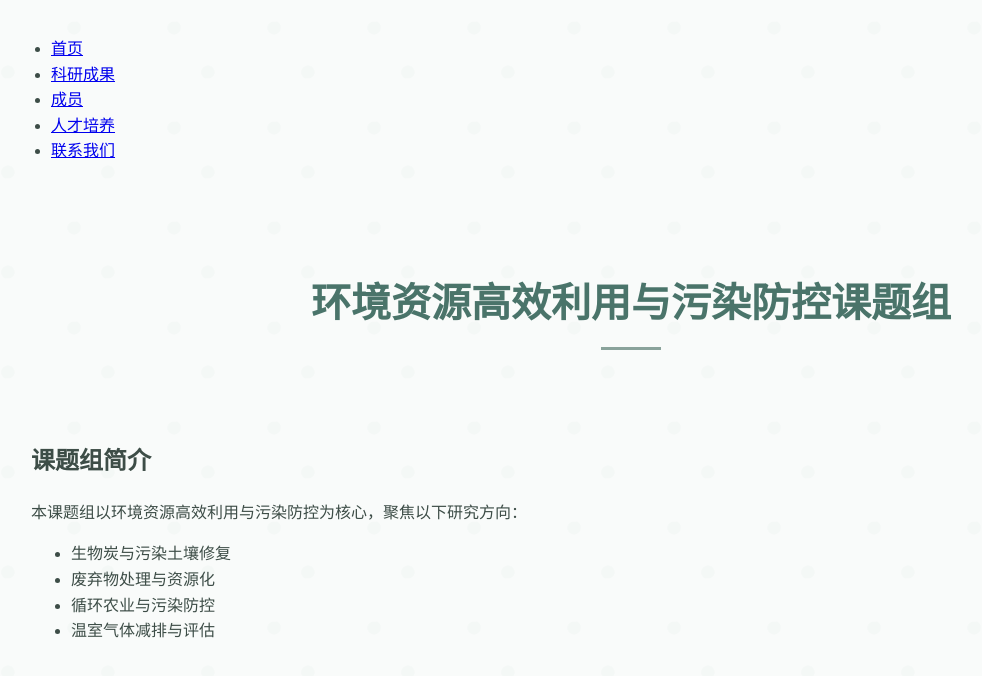
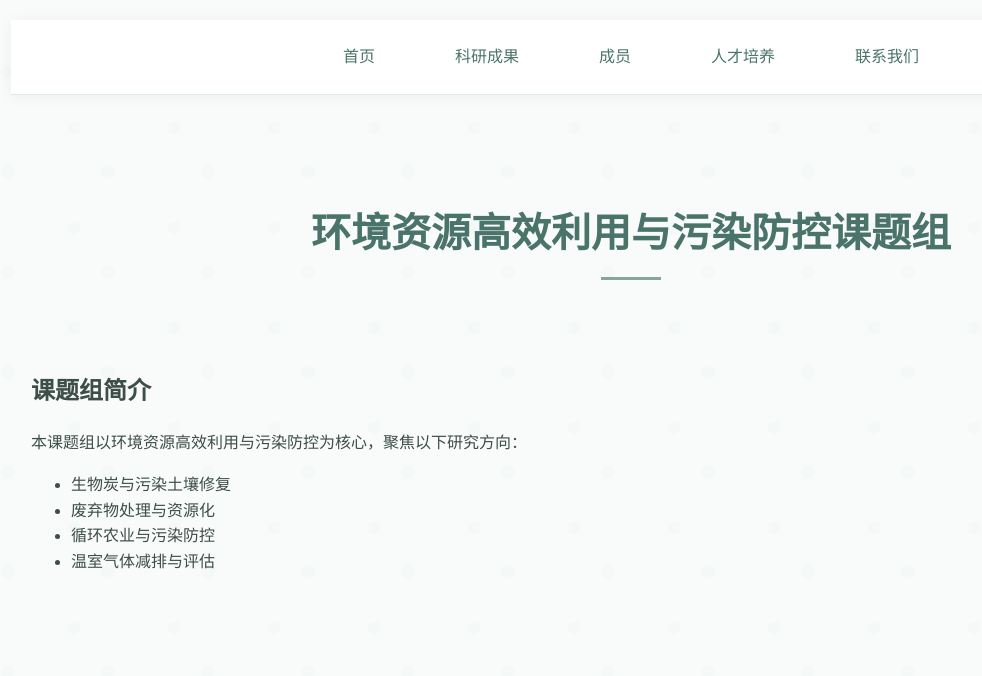
Before and after one commit to honeymie/tanzx-lab, a plain HTML site: page index.html in a window 1280 px wide. Shown: the whole page, without its empty margins (9-991 px from the left). Drawn offline with Linux system fonts and the light colour scheme.

Commit message:
Update styles.css

```diff
--- a/styles.css
+++ b/styles.css
@@ -17,7 +17,7 @@ body {
     background-image: var(--natural-pattern);
 }
 
-.main-nav {
+.navbar {
     background-color: rgba(255,255,255,0.95);
     padding: 1.5rem 0;
     margin-bottom: 2rem;
@@ -25,7 +25,7 @@ body {
     border-bottom: 1px solid #e0ebe5;
 }
 
-.main-nav ul {
+.nav-list {
     list-style: none;
     padding: 0;
     margin: 0;
@@ -34,7 +34,7 @@ body {
     gap: 3rem;
 }
 
-.main-nav a {
+.nav-link {
     color: var(--primary-color);
     text-decoration: none;
     font-weight: 500;
@@ -43,11 +43,11 @@ body {
     position: relative;
 }
 
-.main-nav a:hover {
+.nav-link:hover {
     color: var(--accent-color);
 }
 
-.main-nav a::after {
+.nav-link::after {
     content: '';
     position: absolute;
     width: 0;
@@ -58,7 +58,7 @@ body {
     transition: width 0.3s ease;
 }
 
-.main-nav a:hover::after {
+.nav-link:hover::after {
     width: 100%;
 }
 
@@ -149,7 +149,7 @@ body {
 }
 
 @media (max-width: 768px) {
-    .main-nav ul {
+    .nav-list {
         flex-direction: column;
         gap: 1rem;
         text-align: center;
@@ -159,20 +159,4 @@ body {
         padding: 1.2rem;
     }
 
-    .page-header h1 {
-        font-size: 2rem;
-    }
-}
-
-/* 自然元素装饰 */
-.page-header::before {
-    content: "\f06c"; /* Font Awesome leaf icon */
-    font-family: "Font Awesome 5 Free";
-    position: absolute;
-    top: -10px;
-    left: 50%;
-    transform: translateX(-50%);
-    color: var(--primary-color);
-    font-size: 2.5rem;
-    opacity: 0.1;
-}
+    .page
```
